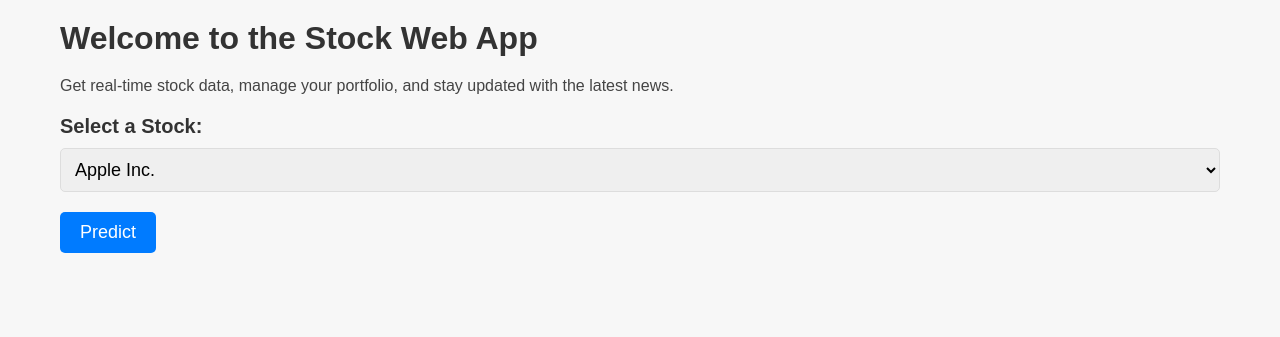
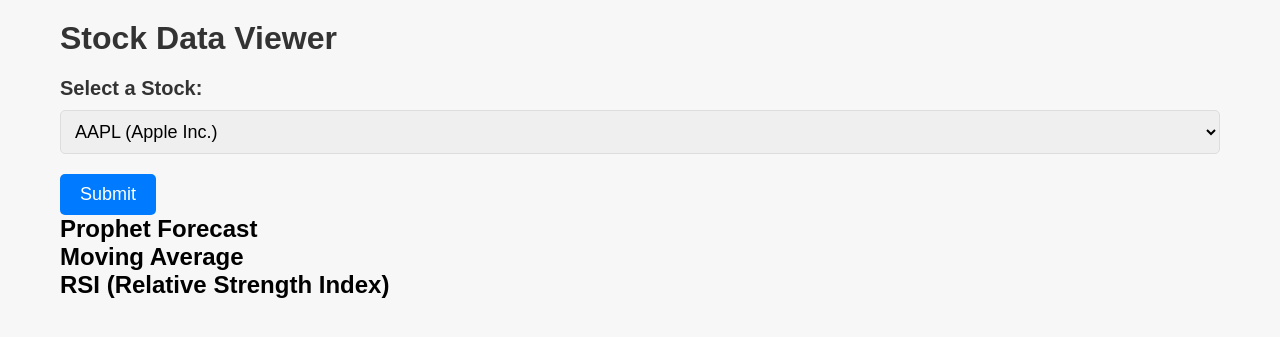
Before and after one commit to ameyagidh/StockPricePredictor, a Flask app: page /indicator in a window 1280 px wide. Shown: the part 136-473 px from the top of the page. Run offline with Flask 3, Linux system fonts and the light colour scheme.

Commit message:
Added Indicators

```diff
--- a/StockPrediction/app.py
+++ b/StockPrediction/app.py
@@ -4,7 +4,11 @@ from bs4 import BeautifulSoup
 from flask import Flask, render_template, jsonify,  request
 from flask_debugtoolbar import DebugToolbarExtension
 import yfinance as yf
-
+import pandas as pd
+from prophet import Prophet
+from prophet.plot import plot_plotly
+from plotly import graph_objs as go
+from datetime import date
 import requests
 
 app = Flask(__name__)
@@ -79,10 +83,93 @@ def news():
     scraped_data = scrape_news()
     return render_template('news.html', news_data=scraped_data)
 
+def technicalIndicator(indi, data):
+    if indi == "Moving Average":
+        period_ma = 15
+        data[f'{period_ma} Day MA'] = data['Close'].rolling(window=period_ma).mean()
+    elif indi == "RSI":
+        period_rsi = 15
+        delta = data['Close'].diff(1)
+        gain = delta.where(delta > 0, 0)
+        loss = -delta.where(delta < 0, 0)
+        avg_gain = gain.rolling(window=period_rsi).mean()
+        avg_loss = loss.rolling(window=period_rsi).mean()
+        rs = avg_gain / avg_loss
+        rsi = 100 - (100 / (1 + rs))
+        data['RSI'] = rsi
 
 @app.route('/indicator')
 def indicators():
     return render_template('indicator.html')
+
+n_years = 20
+period = n_years * 365
+def technicalIndicator(indi, data):
+    if indi == "Moving Average":
+        period_ma = 15
+        data[f'{period_ma} Day MA'] = data['Close'].rolling(window=period_ma).mean()
+    elif indi == "RSI":
+        period_rsi = 15
+        delta = data['Close'].diff(1)
+        gain = delta.where(delta > 0, 0)
+        loss = -delta.where(delta < 0, 0)
+        avg_gain = gain.rolling(window=period_rsi).mean()
+        avg_loss = loss.rolling(window=period_rsi).mean()
+        rs = avg_gain / avg_loss
+        rsi = 100 - (100 / (1 + rs))
+        data['RSI'] = rsi
+
+@app.route('/results', methods=['POST'])
+def results():
+    # Get the selected stock symbol from the form
+    stock_symbol = request.form.get('stock_symbol')
+
+    try:
+        data = yf.download(stock_symbol, period="1d", interval="1m", auto_adjust=True)
+        data2 = data.iloc[25:36]
+        technicalIndicator("Moving Average", data)  # Calculate Moving Average
+        technicalIndicator("RSI", data)  # Calculate RSI
+
+        # Calculate the moving average and RSI
+        fifteen_day_ma = data['15 Day MA']
+        rsi = data['RSI']
+        # Create a Plotly figure for the Moving Average
+        import plotly.express as px
+
+        fig_ma = px.line(data_frame=data, x=data.index, y=fifteen_day_ma, title=f'15 Day MA for {stock_symbol}')
+        fig_ma.update_xaxes(title='Date')
+        fig_ma.update_yaxes(title='15 Day MA')
+
+        # Convert the Moving Average plot to HTML
+        plot_html = fig_ma.to_html()
+
+        fig_rsi = px.line(data_frame=data, x=data.index, y=rsi, title=f'RSI for {stock_symbol}')
+        fig_rsi.update_xaxes(title='Date')
+        fig_rsi.update_yaxes(title='RSI')
+
+        # Convert the RSI plot to HTML
+        rsi_plot_html = fig_rsi.to_html()
+
+        # Predict the output data
+        data.reset_index(inplace=True)
+        data["Datetime"] = data["Datetime"].dt.tz_localize(None)
+        df_train = data[['Datetime', 'Close']].rename(columns={"Datetime": "ds", "Close": "y"})
+        m = Prophet()
+        m.fit(df_train)
+        future = m.make_future_dataframe(periods=period)
+        forecast = m.predict(future)
+        print(forecast)
+
+        fig_forecast = plot_plotly(m, forecast)
+
+        # Convert the Prophet forecast plot to HTML
+        forecast_plot_html = fig_forecast.to_html()
+
+        return render_template('indicator.html', data=data2.to_html(), stock_symbol=stock_symbol,
+                               plot_html=plot_html, rsi_plot_html=rsi_plot_html, forecast_plot_html=forecast_plot_html)
+    except Exception as e:
+        error_message = f"Error: {e}"
+        return render_template('indicator.html', error_message=error_message)
 
 @app.route('/crypto')
 def crypto():
--- a/StockPrediction/templates/indicator.html
+++ b/StockPrediction/templates/indicator.html
@@ -20,22 +20,67 @@
         </div>
     </nav>
 
-    <!-- Main Content -->
-    <div class="container">
-        <h1>Welcome to the Stock Web App</h1>
-        <p>Get real-time stock data, manage your portfolio, and stay updated with the latest news.</p>
+<div class="container mt-4">
+        <h1 class="mb-4">Stock Data Viewer</h1>
+        <form action="/results" method="post">
+            <div class="form-group">
+                <label for="stock_symbol">Select a Stock:</label>
+                <select class="form-control" name="stock_symbol" id="stock_symbol" required>
+                    <option value="AAPL">AAPL (Apple Inc.)</option>
+                    <option value="MSFT">MSFT (Microsoft Corporation)</option>
+                    <option value="GOOGL">GOOGL (Alphabet Inc. - Class A)</option>
+                    <option value="AMZN">AMZN (Amazon.com Inc.)</option>
+                    <option value="TSLA">TSLA (Tesla, Inc.)</option>
+                    <option value="FB">FB (Meta Platforms, Inc.)</option>
+                    <option value="BRK-B">BRK-B (Berkshire Hathaway Inc. - Class B)</option>
+                    <option value="JPM">JPM (JPMorgan Chase & Co.)</option>
+                    <option value="NVDA">NVDA (NVIDIA Corporation)</option>
+                    <option value="AAP">AAP (Advance Auto Parts, Inc.)</option>
+                    <option value="DIS">DIS (The Walt Disney Company)</option>
+                    <option value="KO">KO (The Coca-Cola Company)</option>
+                    <option value="INTC">INTC (Intel Corporation)</option>
+                    <option value="VZ">VZ (Verizon Communications Inc.)</option>
+                </select>
+            </div>
+            <button type="submit" class="btn btn-primary">Submit</button>
+        </form>
 
-        <!-- Stock Selection Form -->
-        <form action="/predict" method="POST">
-            <label for="stock_symbol">Select a Stock:</label>
-            <select id="stock_symbol" name="stock_symbol" required>
-                <option value="AAPL">Apple Inc.</option>
-                <option value="GOOGL">Alphabet Inc.</option>
-                <option value="MSFT">Microsoft Corporation</option>
+        {% if stock_symbol %}
+        <h2 class="mt-4">Selected Stock: {{ stock_symbol }}</h2>
+        {% endif %}
 
-            </select>
-            <button type="submit">Predict</button>
-        </form>
+        {% if error_message %}
+        <p class="text-danger">{{ error_message }}</p>
+        {% endif %}
+
+        {% if data %}
+        <h2 class="mt-4">Stock Data</h2>
+        <table class="table table-bordered">
+            {{ data | safe }}
+        </table>
+        {% endif %}
+
+        <h2 class="mt-4">Prophet Forecast</h2>
+        {% if forecast_plot_html %}
+        <div>
+        {{ forecast_plot_html | safe }}
+        </div>
+        {% endif %}
+
+        <h2 class="mt-4">Moving Average</h2>
+        {% if plot_html %}
+        <div>
+            {{ plot_html | safe }}
+        </div>
+        {% endif %}
+
+        <h2 class="mt-4">RSI (Relative Strength Index)</h2>
+        {% if rsi_plot_html %}
+        <div>
+            {{ rsi_plot_html | safe }}
+        </div>
+        {% endif %}
     </div>
+
 </body>
 </html>
```
